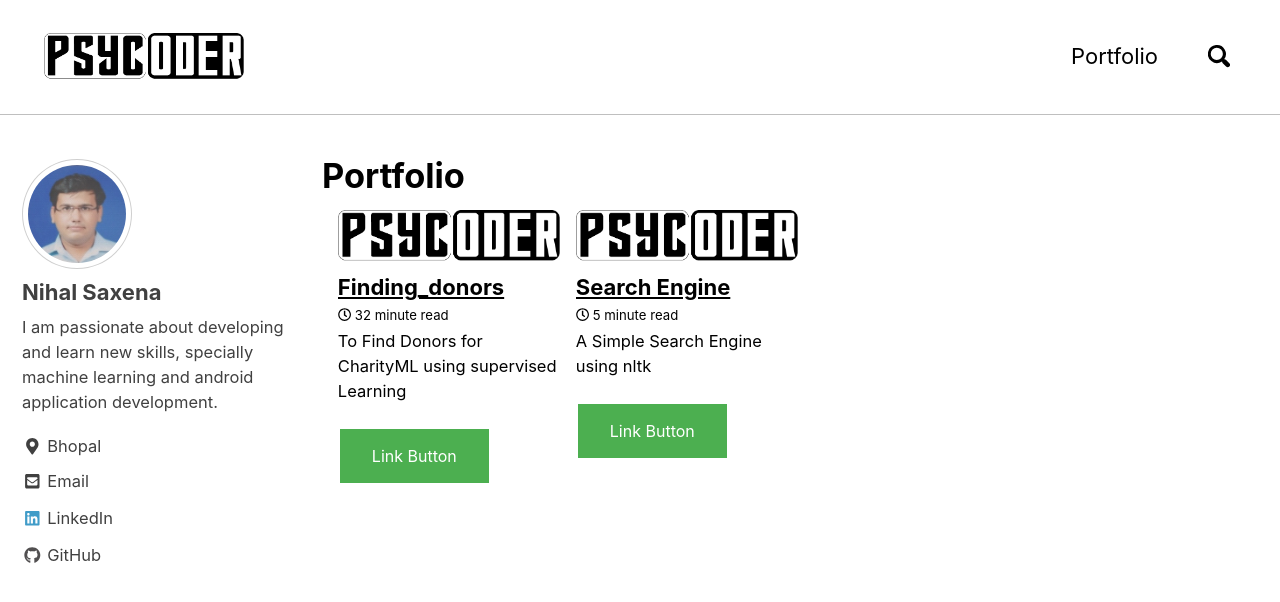
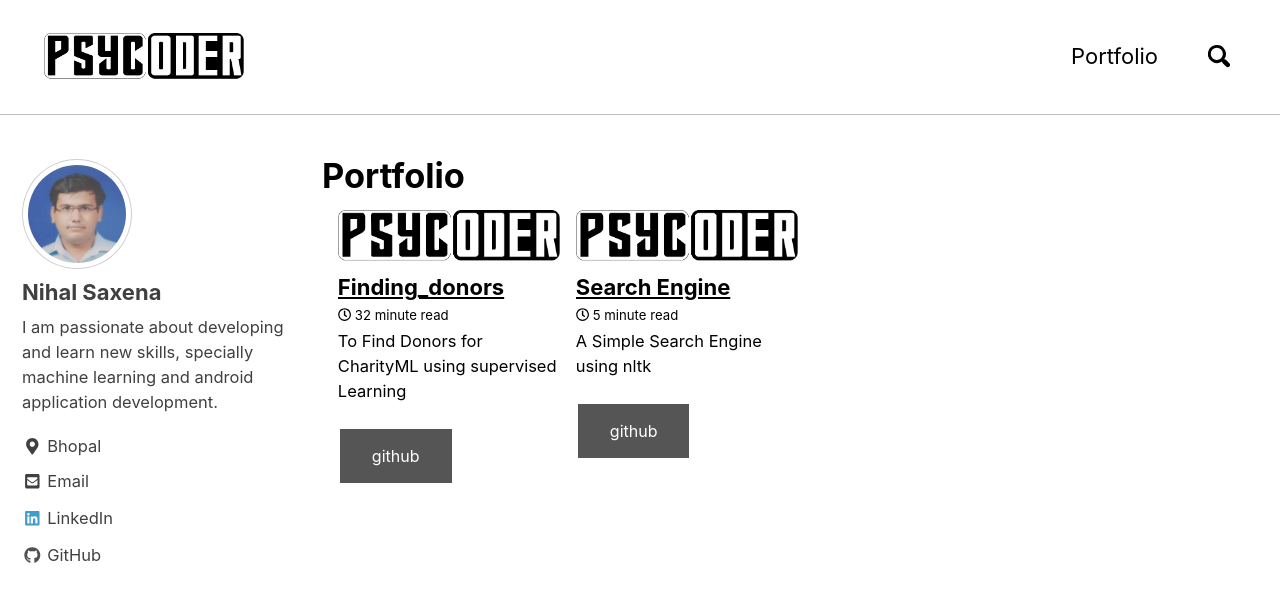
Before and after one commit to saxenanihal95/PsyCoderBlog, a Jekyll site: the page built from _pages/portfolio-archive.html, in a window 1280 px wide and 900 px high. Shown: the top 602 px of the window. Built offline with Jekyll 4.4.1, drawn with Linux system fonts in a browser that asks for light colours; nearby versions of some CDN libraries.

Commit message:
Update portfolio-archive-single.html

```diff
--- a/_includes/portfolio-archive-single.html
+++ b/_includes/portfolio-archive-single.html
@@ -1,6 +1,6 @@
 <style>
 .button {
-    background-color: #4CAF50;
+    background-color: #555555;
     border: none;
     color: white;
     padding: 15px 32px;
@@ -48,6 +48,6 @@
       <p class="page__meta"><i class="far fa-clock" aria-hidden="true"></i> {% include read-time.html %}</p>
     {% endif %}
     {% if post.excerpt %}<p class="archive__item-excerpt" itemprop="description">{{ post.excerpt | markdownify | strip_html | truncate: 160 }}</p>{% endif %}
-    <a href="#" class="button">Link Button</a>
+    <a href="https://github.com/saxenanihal95" class="button">github</a>
   </article>
 </div>
```
